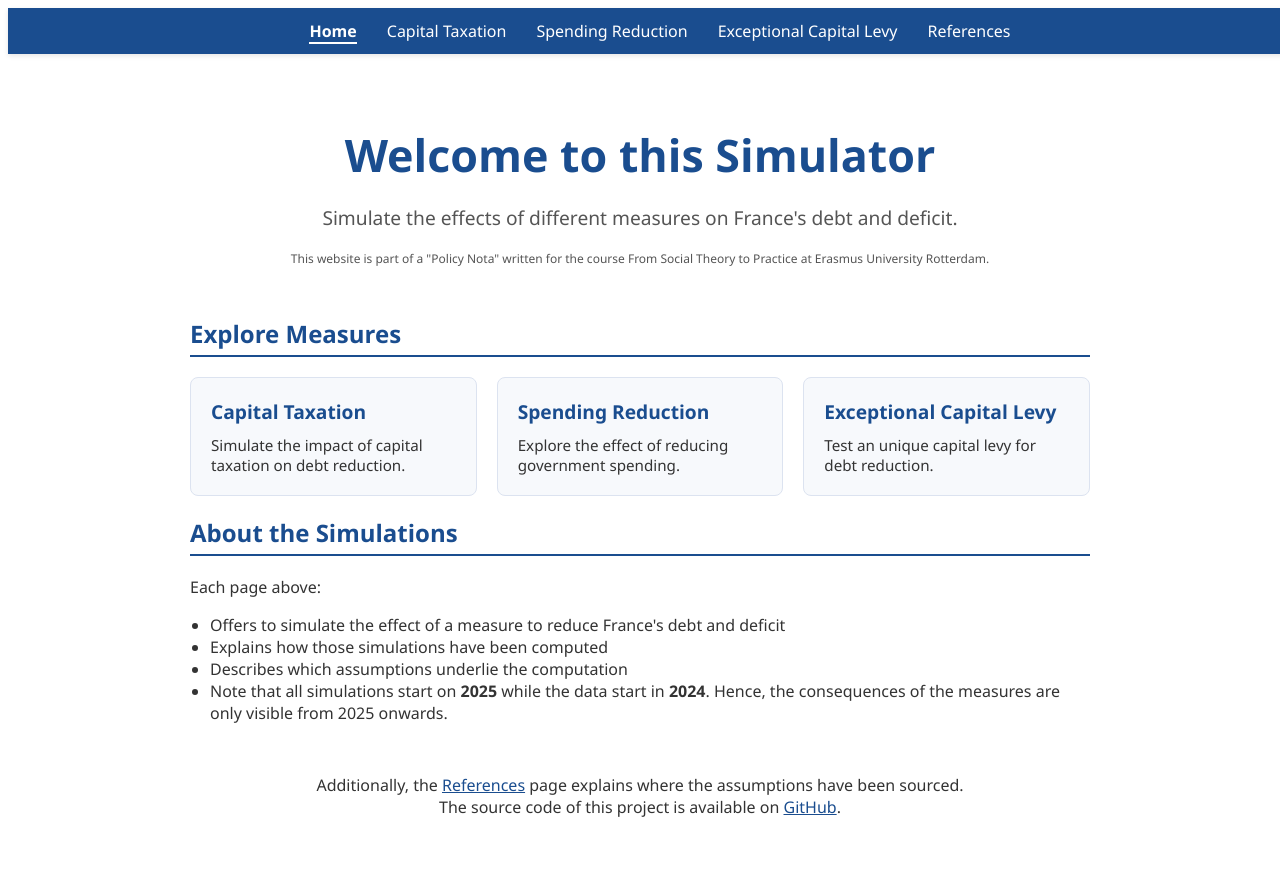
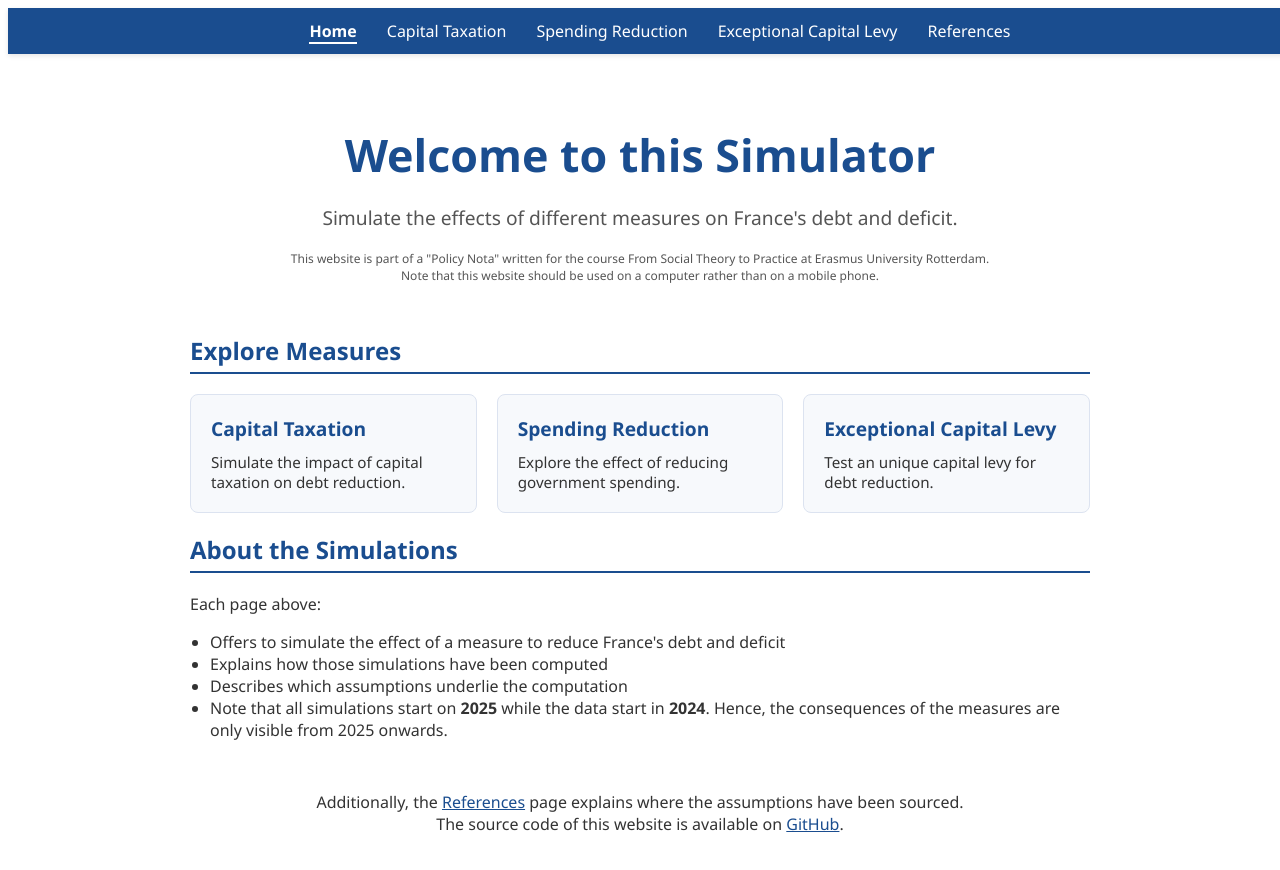
Before and after one commit to SimonPlaye/debt-eraser, a React (Vite) app: page / in a window 1280 px wide. Shown: the top 870 px of the page. Built offline with nearby package versions, Linux system fonts and the light colour scheme.

Commit message:
feat: disclaimer home page

```diff
--- a/src/pages/HomePage/HomePage.tsx
+++ b/src/pages/HomePage/HomePage.tsx
@@ -12,7 +12,9 @@ export const HomePage = () => {
         </p>
         <p className="subtitleDescription">
           This website is part of a "Policy Nota" written for the course From
-          Social Theory to Practice at Erasmus University Rotterdam.
+          Social Theory to Practice at Erasmus University Rotterdam.<br></br>
+          Note that this website should be used on a computer rather than on a
+          mobile phone.
         </p>
       </header>
 
@@ -56,7 +58,7 @@ export const HomePage = () => {
         <p>
           Additionally, the <Link to="/references">References</Link> page
           explains where the assumptions have been sourced.<br></br>
-          The source code of this project is available on{" "}
+          The source code of this website is available on{" "}
           <a href="https://github.com/simonplaye/debt-eraser">GitHub</a>.
         </p>
       </footer>
```
